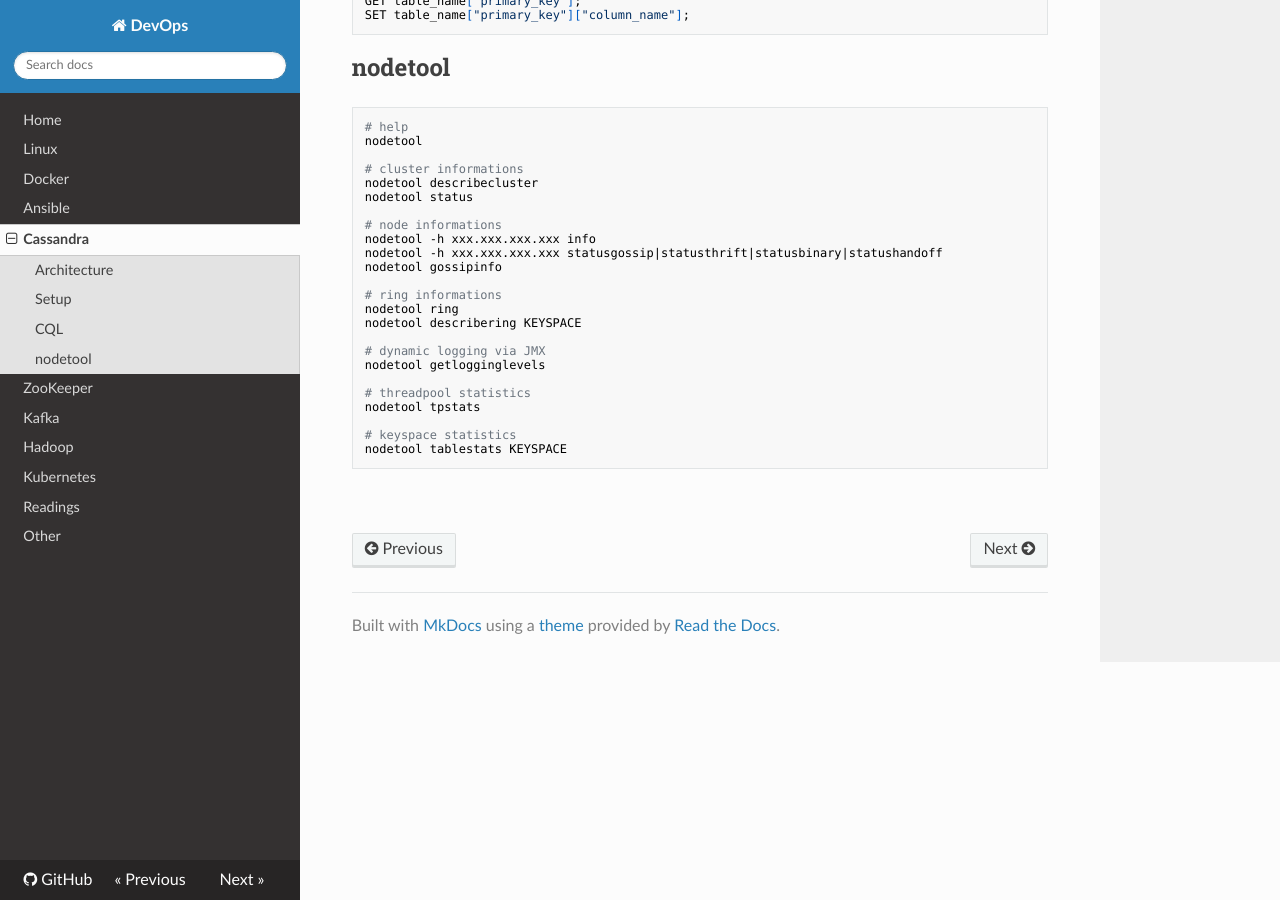
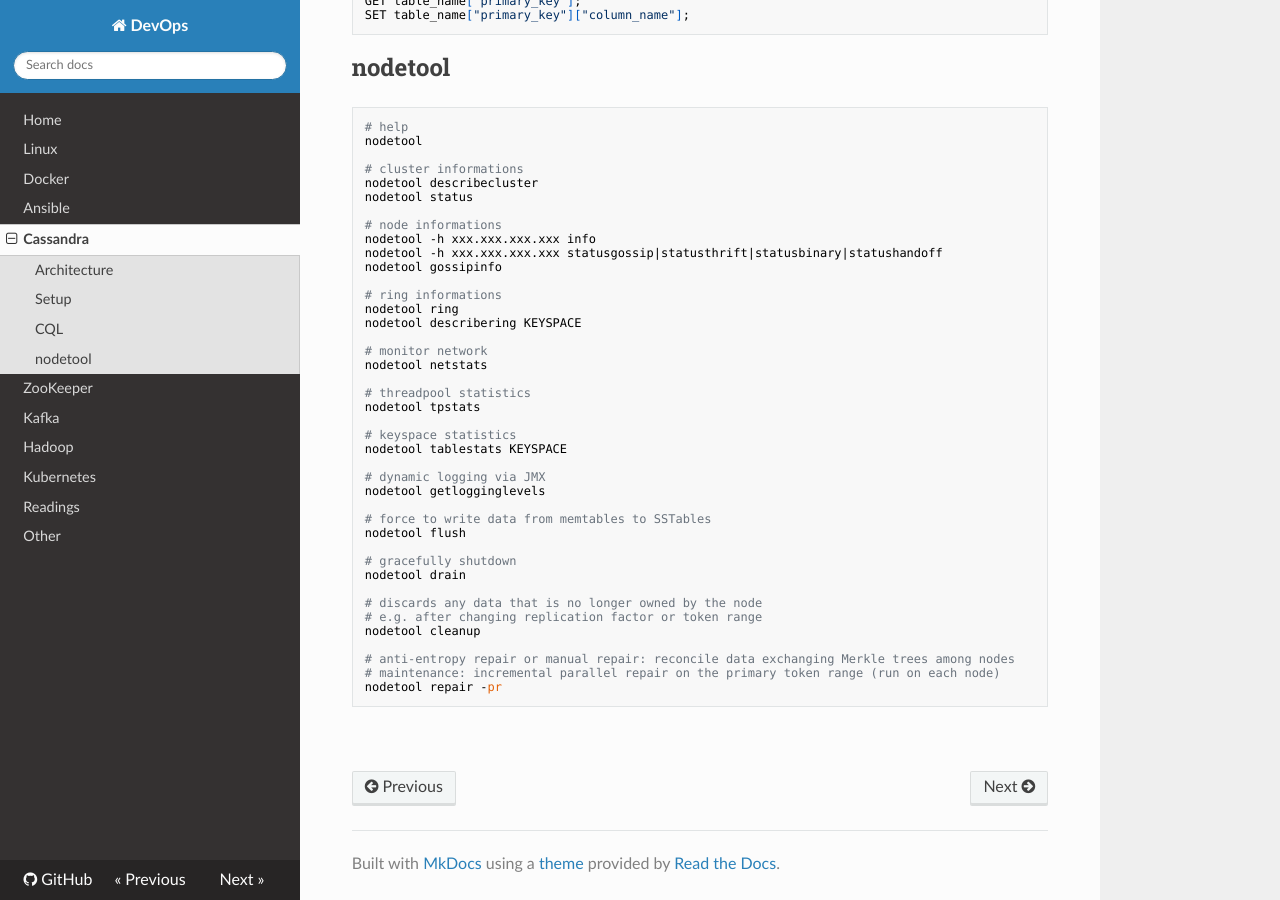
Before and after one commit to niqdev/devops, an MkDocs documentation site: the page built from docs/cassandra.md, in a window 1280 px wide and 900 px high, scrolled down 5425 px. Built offline with MkDocs 1.6.1, drawn with Linux system fonts in a browser that asks for light colours; nearby versions of some CDN libraries; old or Windows-style settings are respelled for this version of MkDocs.

Commit message:
doc: update cassandra nodetool

````diff
--- a/docs/cassandra.md
+++ b/docs/cassandra.md
@@ -204,14 +204,31 @@ nodetool gossipinfo
 nodetool ring
 nodetool describering KEYSPACE
 
-# dynamic logging via JMX
-nodetool getlogginglevels
+# monitor network
+nodetool netstats
 
 # threadpool statistics
 nodetool tpstats
 
 # keyspace statistics
 nodetool tablestats KEYSPACE
+
+# dynamic logging via JMX
+nodetool getlogginglevels
+
+# force to write data from memtables to SSTables
+nodetool flush
+
+# gracefully shutdown
+nodetool drain
+
+# discards any data that is no longer owned by the node
+# e.g. after changing replication factor or token range
+nodetool cleanup
+
+# anti-entropy repair or manual repair: reconcile data exchanging Merkle trees among nodes
+# maintenance: incremental parallel repair on the primary token range (run on each node)
+nodetool repair -pr
 ```
 
 <br>
````
